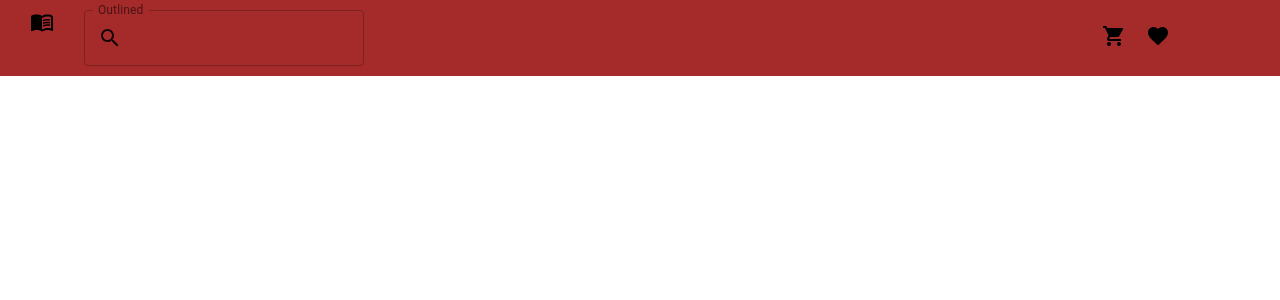
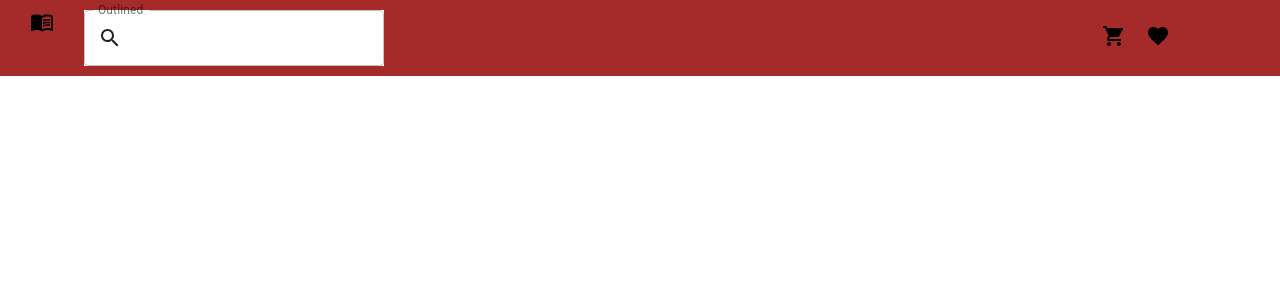
Before and after one commit to ankitaryan762/BookStoreProject, a React (Create React App) app in the folder BookStoreProject/BookStoreUIReact/bookstoreui/: page / in a window 1280 px wide. Shown: the top 300 px of the page. Built offline with nearby package versions, Linux system fonts and the light colour scheme.

Commit message:
[Somya]Add. adding the Header of Bookstore-UI

```diff
--- a/BookStoreProject/BookStoreUIReact/bookstoreui/src/Component/Header.jsx
+++ b/BookStoreProject/BookStoreUIReact/bookstoreui/src/Component/Header.jsx
@@ -17,7 +17,7 @@ class Header extends Component {
                     </div>
                     <div className='search-div'>
                     <TextField
-                     className='search-text'
+                     className='search-textfield'
                     InputProps={{
                         startAdornment: (
                             <InputAdornment position="start">
```
